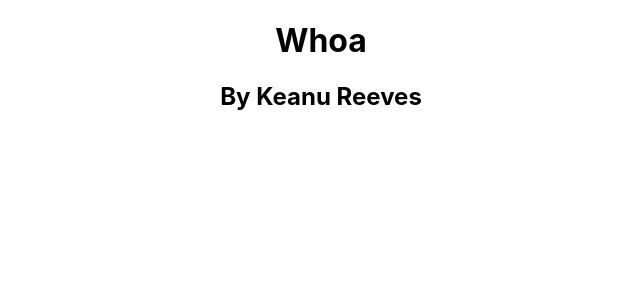
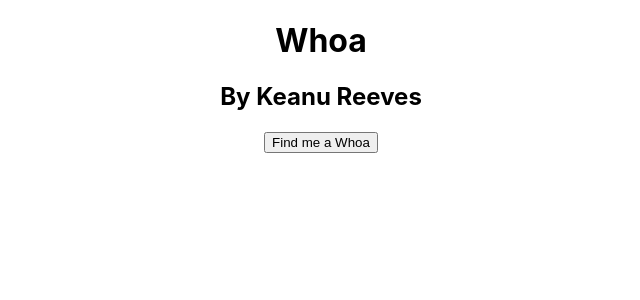
Before and after one commit to Alessandra198/whoa, a React (Create React App) app: page / in a window 1280 px wide. Shown: the top 300 px of the page, without its empty margins (319-959 px from the left). Built offline with nearby package versions, Linux system fonts and the light colour scheme.

Commit message:
Added Find.js

```diff
--- a/src/App.js
+++ b/src/App.js
@@ -1,10 +1,12 @@
 import "./App.css";
+import Find from "./Find";
 
 function App() {
   return (
     <div className="App">
       <h1>Whoa</h1>
       <h2>By Keanu Reeves</h2>
+      <Find />
     </div>
   );
 }
--- /dev/null
+++ b/src/Find.js
@@ -0,0 +1,9 @@
+import React from "react";
+
+export default function Find() {
+  return (
+    <div className="Find">
+      <button type="submit">Find me a Whoa</button>
+    </div>
+  );
+}
```
